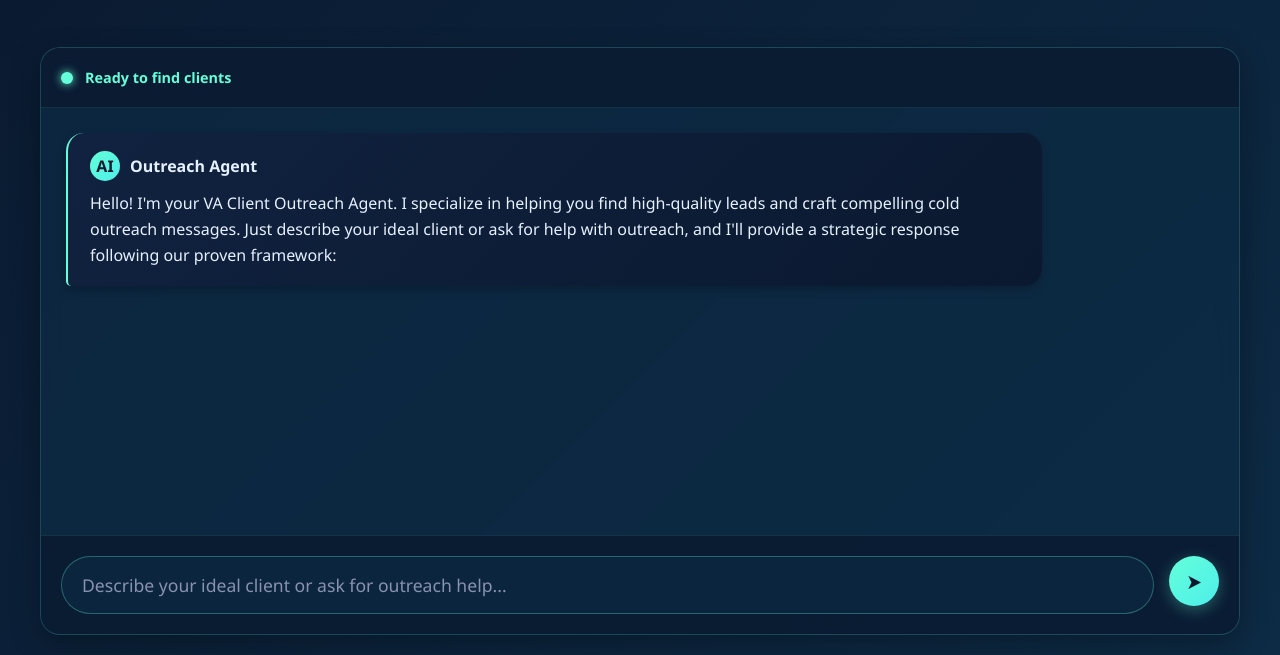
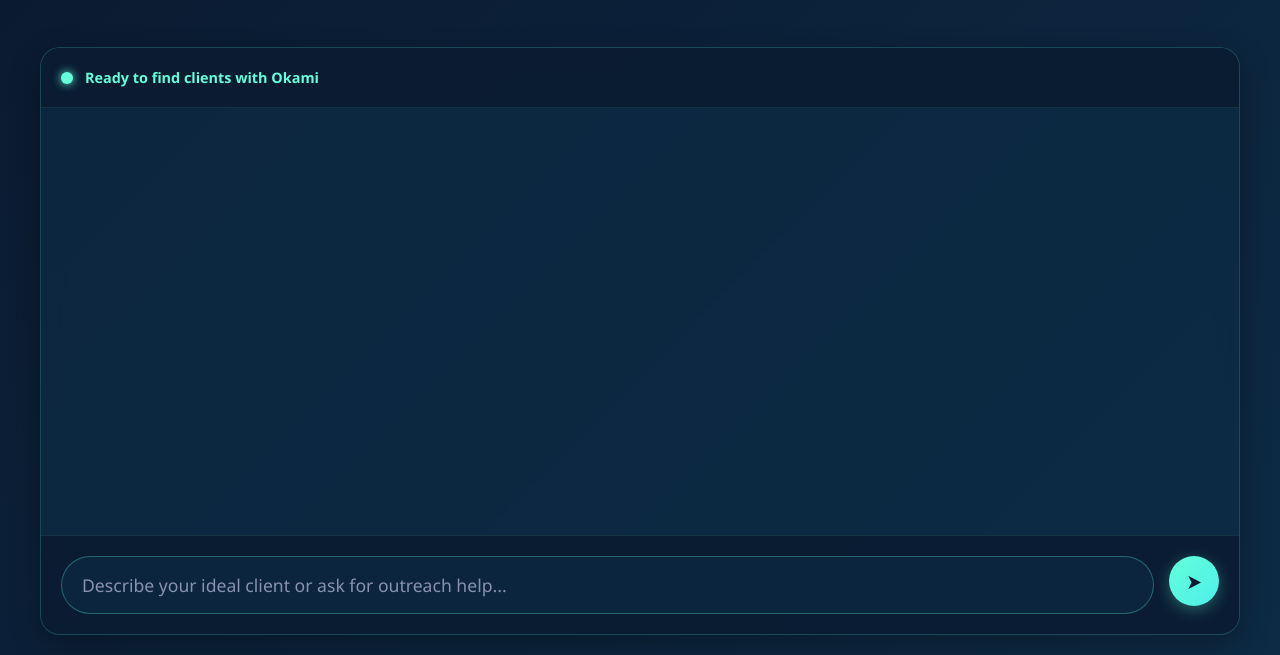
Before and after one commit to Okami1-tech/va-outreach-agent, a plain HTML site: page index.html in a window 1280 px wide. Shown: the part 185-840 px from the top of the page. Drawn offline with Linux system fonts and the light colour scheme.

Commit message:
Update index.html

```diff
--- a/index.html
+++ b/index.html
@@ -277,7 +277,7 @@
         <div class="chat-container">
             <div class="chat-header">
                 <div class="status-indicator"></div>
-                <div class="status-text" id="statusText">Ready to find clients</div>
+                <div class="status-text" id="statusText">Ready to find clients with Okami</div>
             </div>
 
             <div class="chat-messages" id="chatMessages">
@@ -296,10 +296,10 @@
         // CONFIGURATION SECTION
         // ======================
         // PUT YOUR GEMINI API KEY HERE (replace the text between the quotes)
-        const GEMINI_API_KEY = 'AIzaSyDZqkZgL892NORDoA9PbKBXwWy3Eua_2AA';
+        const 'AIzaSyDZqkZgL892NORDoA9PbKBXwWy3Eua_2AA';
 
         // Gemini API endpoint
-        const GEMINI_API_URL = `https://generativelanguage.googleapis.com/v1beta/models/gemini-pro:generateContent?key=${GEMINI_API_KEY}`;
+        const `https://generativelanguage.googleapis.com/v1beta/models/gemini-pro:generateContent?key=${GEMINI_API_KEY}`;
 
         // DOM Elements
         const chatMessages = document.getElementById('chatMessages');
@@ -359,7 +359,7 @@
         // Generate bot response using Gemini API
         async function generateBotResponse(userMessage) {
             // Check if API key is configured
-            if (GEMINI_API_KEY === 'AIzaSyDZqkZgL892NORDoA9PbKBXwWy3Eua_2AA') {
+            if ('AIzaSyDZqkZgL892NORDoA9PbKBXwWy3Eua_2AA') {
                 const errorMessage = {
                     role: 'bot',
                     content: "Error: Please replace 'PUT YOUR GEMINI API KEY HERE' with your actual Gemini API key in the code."
```
